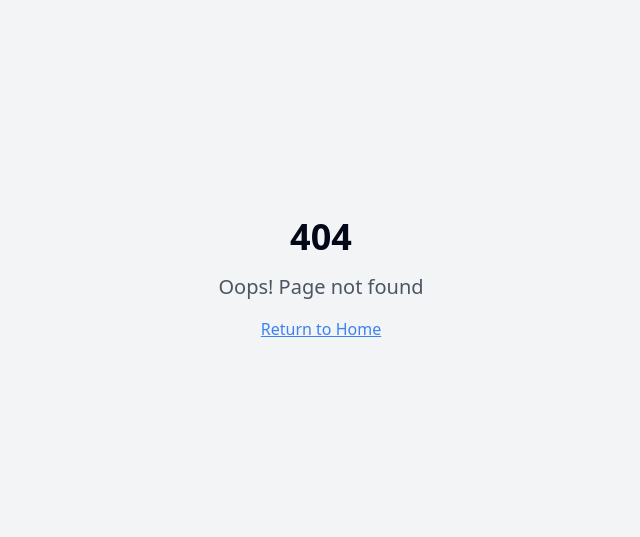
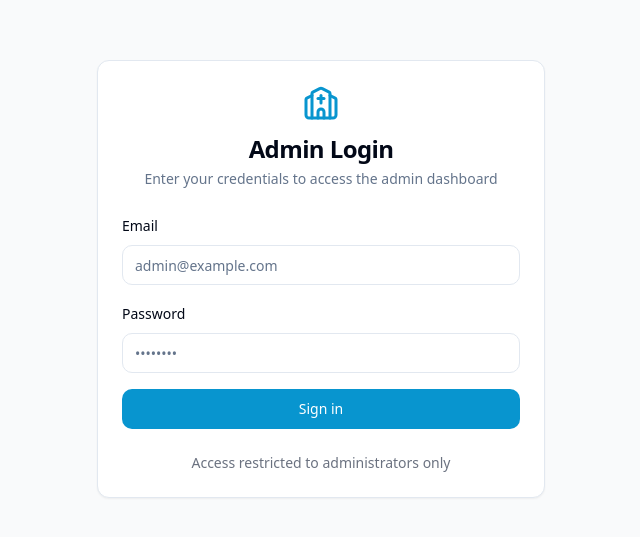
Before and after one commit to kelvin25495/blue-wave-community, a React (Vite) app: page /admin-login in a window 1280 px wide. Before the commit this address had no page. Shown: the part 121-658 px from the top of the page, without its empty margins (319-959 px from the left). Built offline with nearby package versions, Linux system fonts and the light colour scheme.

Commit message:
feat: Add admin authentication and page
- Created a separate admin page.
- Implemented authentication using email and password.
- Hardcoded admin credentials for access.

```diff
--- a/src/App.tsx
+++ b/src/App.tsx
@@ -1,3 +1,4 @@
+
 import { Toaster } from "@/components/ui/toaster";
 import { Toaster as Sonner } from "@/components/ui/sonner";
 import { TooltipProvider } from "@/components/ui/tooltip";
@@ -5,6 +6,8 @@ import { QueryClient, QueryClientProvider } from "@tanstack/react-query";
 import { BrowserRouter, Routes, Route } from "react-router-dom";
 import Index from "./pages/Index";
 import NotFound from "./pages/NotFound";
+import AdminLogin from "./pages/AdminLogin";
+import AdminDashboard from "./pages/AdminDashboard";
 
 const queryClient = new QueryClient();
 
@@ -16,6 +19,8 @@ const App = () => (
       <BrowserRouter>
         <Routes>
           <Route path="/" element={<Index />} />
+          <Route path="/admin-login" element={<AdminLogin />} />
+          <Route path="/admin" element={<AdminDashboard />} />
           {/* ADD ALL CUSTOM ROUTES ABOVE THE CATCH-ALL "*" ROUTE */}
           <Route path="*" element={<NotFound />} />
         </Routes>
--- a/src/components/AdminDashboard.tsx
+++ b/src/components/AdminDashboard.tsx
@@ -3,6 +3,9 @@ import { Card, CardContent, CardHeader, CardTitle } from "@/components/ui/card";
 import { Tabs, TabsContent, TabsList, TabsTrigger } from "@/components/ui/tabs";
 import { UserPlus, Calendar, Users, MessageSquare } from "lucide-react";
 import { LineChart, Line, XAxis, YAxis, CartesianGrid, Tooltip, ResponsiveContainer } from "recharts";
+import { Button } from "@/components/ui/button";
+import { Link } from "react-router-dom";
+import { Textarea } from "@/components/ui/textarea";
 
 // Mock data for the charts
 const attendanceData = [
@@ -127,16 +130,14 @@ const AdminDashboard = () => {
         </Tabs>
 
         <div className="text-center mt-10">
-          <p className="text-sm text-gray-500 mb-2">Access restricted to administrators only.</p>
-          <Button className="bg-youth-blue hover:bg-youth-blue/90">Admin Login</Button>
+          <p className="text-sm text-gray-500 mb-2">Access the full admin dashboard for more features</p>
+          <Link to="/admin-login">
+            <Button className="bg-youth-blue hover:bg-youth-blue/90">Admin Login</Button>
+          </Link>
         </div>
       </div>
     </section>
   );
 };
 
-// Importing Button at the end to avoid issues with out-of-order imports
-import { Button } from "@/components/ui/button";
-import { Textarea } from "@/components/ui/textarea";
-
 export default AdminDashboard;
--- a/src/components/Navbar.tsx
+++ b/src/components/Navbar.tsx
@@ -2,6 +2,7 @@
 import { useState } from 'react';
 import { Button } from '@/components/ui/button';
 import { Menu, X, Calendar, MessageSquare, Settings, Church } from 'lucide-react';
+import { Link } from 'react-router-dom';
 
 const Navbar = () => {
   const [isMenuOpen, setIsMenuOpen] = useState(false);
@@ -20,10 +21,10 @@ const Navbar = () => {
 
         {/* Desktop Navigation */}
         <div className="hidden md:flex space-x-6">
-          <a href="#" className="hover:text-youth-light/80 transition-colors">Home</a>
+          <Link to="/" className="hover:text-youth-light/80 transition-colors">Home</Link>
           <a href="#events" className="hover:text-youth-light/80 transition-colors">Events</a>
           <a href="#forum" className="hover:text-youth-light/80 transition-colors">Forum</a>
-          <a href="#admin" className="hover:text-youth-light/80 transition-colors">Admin</a>
+          <Link to="/admin-login" className="hover:text-youth-light/80 transition-colors">Admin</Link>
         </div>
 
         <div className="hidden md:block">
@@ -45,12 +46,12 @@ const Navbar = () => {
       {isMenuOpen && (
         <div className="md:hidden bg-youth-blue border-t border-white/20 animate-slide-in">
           <div className="container mx-auto px-4 py-3 flex flex-col space-y-3">
-            <a href="#" className="block py-2 hover:bg-white/10 px-3 rounded-md">
+            <Link to="/" className="block py-2 hover:bg-white/10 px-3 rounded-md">
               <div className="flex items-center space-x-3">
                 <Church size={20} />
                 <span>Home</span>
               </div>
-            </a>
+            </Link>
             <a href="#events" className="block py-2 hover:bg-white/10 px-3 rounded-md">
               <div className="flex items-center space-x-3">
                 <Calendar size={20} />
@@ -63,12 +64,12 @@ const Navbar = () => {
                 <span>Forum</span>
               </div>
             </a>
-            <a href="#admin" className="block py-2 hover:bg-white/10 px-3 rounded-md">
+            <Link to="/admin-login" className="block py-2 hover:bg-white/10 px-3 rounded-md">
               <div className="flex items-center space-x-3">
                 <Settings size={20} />
                 <span>Admin</span>
               </div>
-            </a>
+            </Link>
             <Button className="w-full bg-white text-youth-blue hover:bg-white/90">
               Sign In
             </Button>
--- /dev/null
+++ b/src/pages/AdminDashboard.tsx
@@ -0,0 +1,56 @@
+
+import { useEffect } from "react";
+import { useNavigate } from "react-router-dom";
+import Navbar from "@/components/Navbar";
+import AdminDashboardContent from "@/components/AdminDashboard";
+import { useToast } from "@/hooks/use-toast";
+
+const AdminDashboard = () => {
+  const navigate = useNavigate();
+  const { toast } = useToast();
+
+  useEffect(() => {
+    // Check if user is authenticated
+    const isAuthenticated = localStorage.getItem("adminAuthenticated") === "true";
+
+    if (!isAuthenticated) {
+      toast({
+        title: "Access denied",
+        description: "Please log in to access the admin dashboard",
+        variant: "destructive",
+      });
+      navigate("/admin-login");
+    }
+  }, [navigate, toast]);
+
+  const handleLogout = () => {
+    localStorage.removeItem("adminAuthenticated");
+    toast({
+      title: "Logged out successfully",
+      description: "You have been logged out of the admin dashboard",
+    });
+    navigate("/admin-login");
+  };
+
+  return (
+    <div className="min-h-screen flex flex-col">
+      <Navbar />
+      <div className="flex-1 p-4 bg-gray-50">
+        <div className="container mx-auto">
+          <div className="flex justify-between items-center mb-8">
+            <h1 className="text-3xl font-bold">Admin Dashboard</h1>
+            <button
+              onClick={handleLogout}
+              className="bg-youth-blue hover:bg-youth-blue/90 text-white px-4 py-2 rounded"
+            >
+              Logout
+            </button>
+          </div>
+          <AdminDashboardContent />
+        </div>
+      </div>
+    </div>
+  );
+};
+
+export default AdminDashboard;
--- /dev/null
+++ b/src/pages/AdminLogin.tsx
@@ -0,0 +1,117 @@
+
+import { useState } from "react";
+import { useNavigate } from "react-router-dom";
+import { Button } from "@/components/ui/button";
+import { Input } from "@/components/ui/input";
+import { Card, CardContent, CardDescription, CardFooter, CardHeader, CardTitle } from "@/components/ui/card";
+import { Form, FormControl, FormField, FormItem, FormLabel, FormMessage } from "@/components/ui/form";
+import { useToast } from "@/hooks/use-toast";
+import { useForm } from "react-hook-form";
+import { Church } from "lucide-react";
+
+// Hardcoded credentials - in a real app you would use a secure backend
+const ADMIN_EMAIL = "admin2025@44.com";
+const ADMIN_PASSWORD = "44123";
+
+const AdminLogin = () => {
+  const [isLoading, setIsLoading] = useState(false);
+  const navigate = useNavigate();
+  const { toast } = useToast();
+
+  const form = useForm({
+    defaultValues: {
+      email: "",
+      password: "",
+    },
+  });
+
+  const onSubmit = (data: { email: string; password: string }) => {
+    setIsLoading(true);
+
+    // Simulate network request
+    setTimeout(() => {
+      if (data.email === ADMIN_EMAIL && data.password === ADMIN_PASSWORD) {
+        // Set authentication status in localStorage
+        localStorage.setItem("adminAuthenticated", "true");
+
+        toast({
+          title: "Login successful",
+          description: "Welcome to the admin dashboard",
+        });
+
+        navigate("/admin");
+      } else {
+        toast({
+          title: "Authentication failed",
+          description: "Invalid email or password",
+          variant: "destructive",
+        });
+      }
+      setIsLoading(false);
+    }, 1000);
+  };
+
+  return (
+    <div className="min-h-screen flex items-center justify-center bg-gray-50">
+      <Card className="w-full max-w-md">
+        <CardHeader className="space-y-1 flex flex-col items-center">
+          <div className="flex items-center justify-center mb-2">
+            <Church size={36} className="text-youth-blue" />
+          </div>
+          <CardTitle className="text-2xl font-bold text-center">Admin Login</CardTitle>
+          <CardDescription className="text-center">
+            Enter your credentials to access the admin dashboard
+          </CardDescription>
+        </CardHeader>
+        <CardContent>
+          <Form {...form}>
+            <form onSubmit={form.handleSubmit(onSubmit)} className="space-y-4">
+              <FormField
+                control={form.control}
+                name="email"
+                render={({ field }) => (
+                  <FormItem>
+                    <FormLabel>Email</FormLabel>
+                    <FormControl>
+                      <Input placeholder="admin@example.com" type="email" {...field} />
+                    </FormControl>
+                    <FormMessage />
+                  </FormItem>
+                )}
+              />
+
+              <FormField
+                control={form.control}
+                name="password"
+                render={({ field }) => (
+                  <FormItem>
+                    <FormLabel>Password</FormLabel>
+                    <FormControl>
+                      <Input placeholder="••••••••" type="password" {...field} />
+                    </FormControl>
+                    <FormMessage />
+                  </FormItem>
+                )}
+              />
+
+              <Button
+                type="submit"
+                className="w-full bg-youth-blue hover:bg-youth-blue/90"
+                disabled={isLoading}
+              >
+                {isLoading ? "Signing in..." : "Sign in"}
+              </Button>
+            </form>
+          </Form>
+        </CardContent>
+        <CardFooter className="flex justify-center">
+          <p className="text-sm text-gray-500">
+            Access restricted to administrators only
+          </p>
+        </CardFooter>
+      </Card>
+    </div>
+  );
+};
+
+export default AdminLogin;
```
